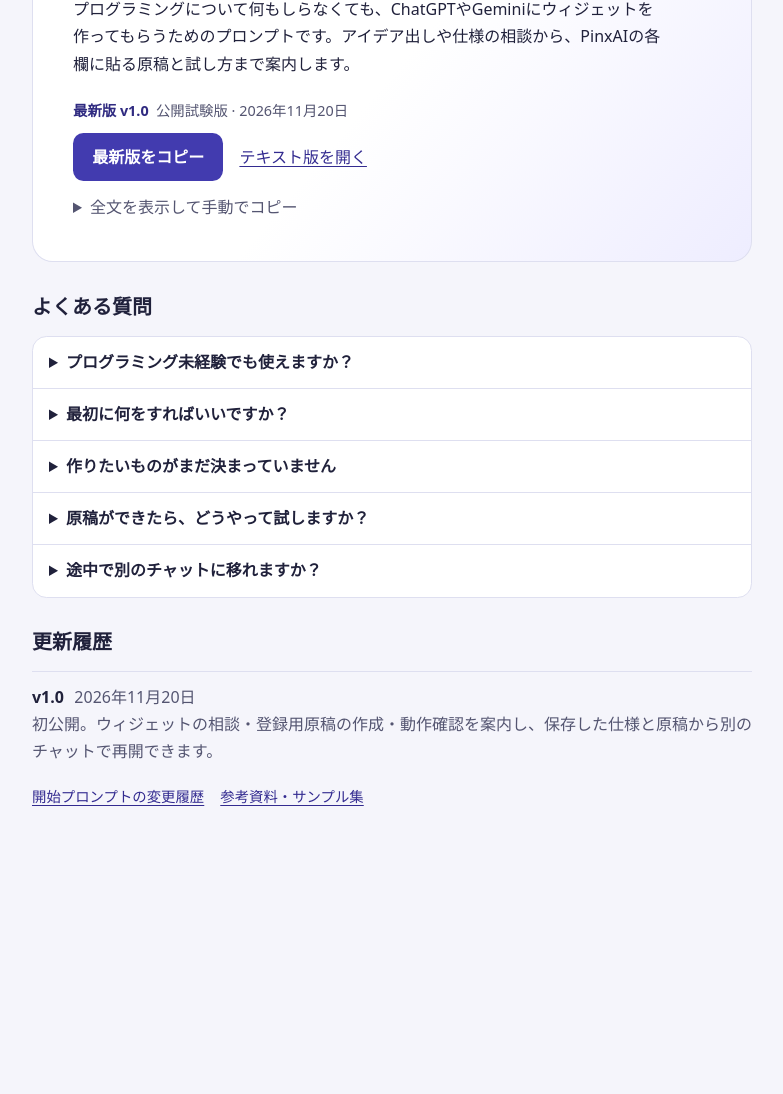
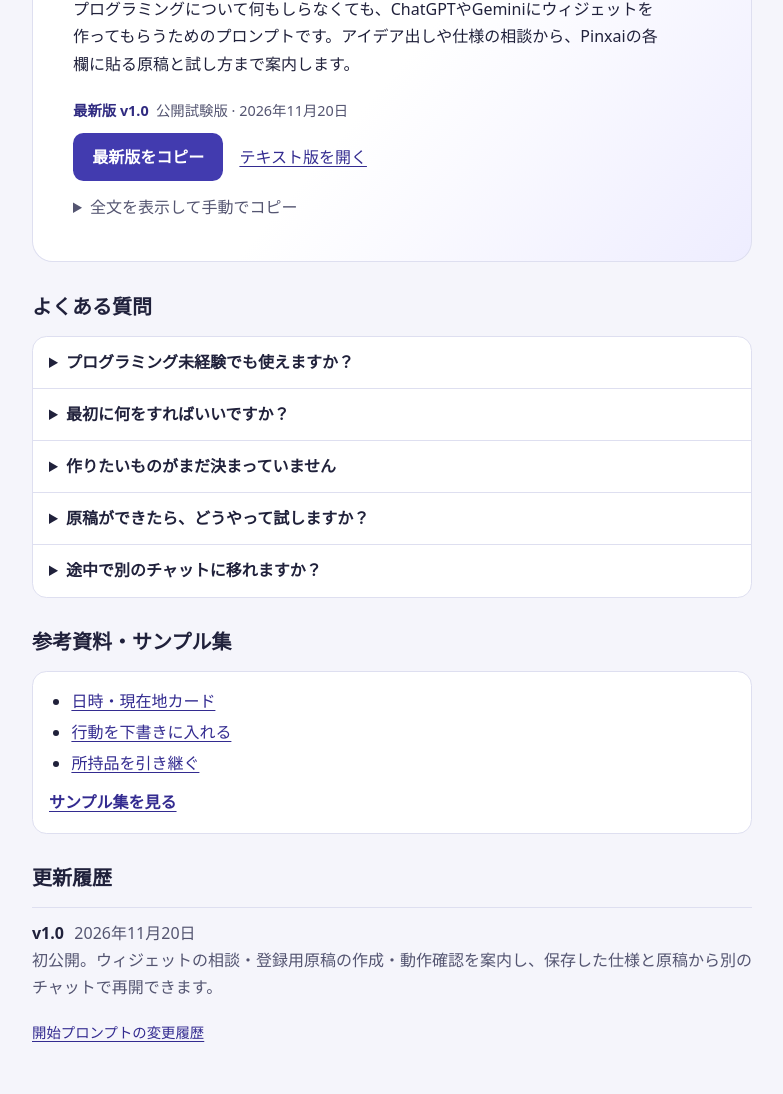
Before and after one commit to munn-nnuw/pinxai-widget-workshop, a plain HTML site: page index.html in a window 1280 px wide. Shown: the part 181-1275 px from the top of the page, without its empty margins (248-1031 px from the left). Before the commit the page ends 1039 px from the top, so only its background shows below. Drawn offline with Linux system fonts and the light colour scheme.

Commit message:
配布トップにサンプル集の入口を追加

```diff
--- a/index.html
+++ b/index.html
@@ -3,9 +3,9 @@
 <head>
   <meta charset="utf-8">
   <meta name="viewport" content="width=device-width, initial-scale=1">
-  <meta name="description" content="PinxAIで初めてのウィジェットを作るための相談プロンプト。最新版をコピーできます。">
+  <meta name="description" content="Pinxaiで初めてのウィジェットを作るための相談プロンプト。最新版をコピーできます。">
   <meta name="theme-color" content="#f5f5fb">
-  <title>PinxAI ウィジェット相談室</title>
+  <title>Pinxai ウィジェット相談室</title>
   <style>
     :root {
       color-scheme: light;
@@ -78,6 +78,15 @@
     .faq details + details { border-top: 1px solid var(--line); }
     .faq summary { padding: .75rem 1rem; font-weight: 700; }
     .faq details > p { padding: 0 1rem .85rem; color: var(--muted); }
+    .sample-intro {
+      padding: 1rem;
+      background: #fff;
+      border: 1px solid var(--line);
+      border-radius: .9rem;
+    }
+    .sample-examples { margin: 0 0 .75rem; padding-left: 1.4rem; }
+    .sample-examples li + li { margin-top: .25rem; }
+    .sample-index-link { font-weight: 700; }
     .changes { margin: 0; padding: 0; list-style: none; }
     .changes li { border-top: 1px solid var(--line); padding: .75rem 0; }
     .changes h3 { display: flex; flex-wrap: wrap; gap: 0 .65rem; }
@@ -101,7 +110,7 @@
         const response = await fetch("./start-prompt.txt", { cache: "no-cache" });
         if (!response.ok) throw new Error("Prompt unavailable");
         prompt = await response.text();
-        const versionMatch = /^PinxAI ウィジェット相談室 (v\d+\.\d+(?:\.\d+)?)(?:\r?\n|$)/.exec(prompt);
+        const versionMatch = /^Pinx(?:ai|AI) ウィジェット相談室 (v\d+\.\d+(?:\.\d+)?)(?:\r?\n|$)/.exec(prompt);
         if (!versionMatch) throw new Error("Prompt format mismatch");
         version.textContent = versionMatch[1];
         raw.value = prompt;
@@ -129,8 +138,8 @@
 <body>
   <main>
     <header class="hero">
-      <h1>PinxAI ウィジェット相談室</h1>
-      <p class="lead">プログラミングについて何もしらなくても、ChatGPTやGeminiにウィジェットを作ってもらうためのプロンプトです。アイデア出しや仕様の相談から、PinxAIの各欄に貼る原稿と試し方まで案内します。</p>
+      <h1>Pinxai ウィジェット相談室</h1>
+      <p class="lead">プログラミングについて何もしらなくても、ChatGPTやGeminiにウィジェットを作ってもらうためのプロンプトです。アイデア出しや仕様の相談から、Pinxaiの各欄に貼る原稿と試し方まで案内します。</p>
       <p class="meta"><strong>最新版 <span id="prompt-version">v1.0</span></strong><span>公開試験版 · <time datetime="2026-11-20">2026年11月20日</time></span></p>
       <div class="actions">
         <button class="copy" id="copy-prompt" type="button" disabled>最新版をコピー</button>
@@ -150,7 +159,7 @@
       <div class="faq">
         <details>
           <summary>プログラミング未経験でも使えますか？</summary>
-          <p>作りたいものを一言で伝えると、AIが必要なことを一緒に決め、PinxAIのどの欄に何を貼るかまで案内します。</p>
+          <p>作りたいものを一言で伝えると、AIが必要なことを一緒に決め、Pinxaiのどの欄に何を貼るかまで案内します。</p>
         </details>
         <details>
           <summary>最初に何をすればいいですか？</summary>
@@ -171,6 +180,18 @@
       </div>
     </section>
 
+    <section class="section" aria-labelledby="samples-title">
+      <h2 id="samples-title">参考資料・サンプル集</h2>
+      <div class="sample-intro">
+        <ul class="sample-examples">
+          <li><a href="./samples.html#info-card">日時・現在地カード</a></li>
+          <li><a href="./samples.html#draft-action">行動を下書きに入れる</a></li>
+          <li><a href="./samples.html#inventory-list">所持品を引き継ぐ</a></li>
+        </ul>
+        <a class="sample-index-link" href="./samples.html">サンプル集を見る</a>
+      </div>
+    </section>
+
     <section class="section" aria-labelledby="changes-title">
       <h2 id="changes-title">更新履歴</h2>
       <ol class="changes">
@@ -181,7 +202,6 @@
       </ol>
       <div class="links">
         <a href="https://github.com/munn-nnuw/pinxai-widget-workshop/commits/main/start-prompt.txt">開始プロンプトの変更履歴</a>
-        <a href="https://github.com/munn-nnuw/widget-reference">参考資料・サンプル集</a>
       </div>
     </section>
   </main>
```
